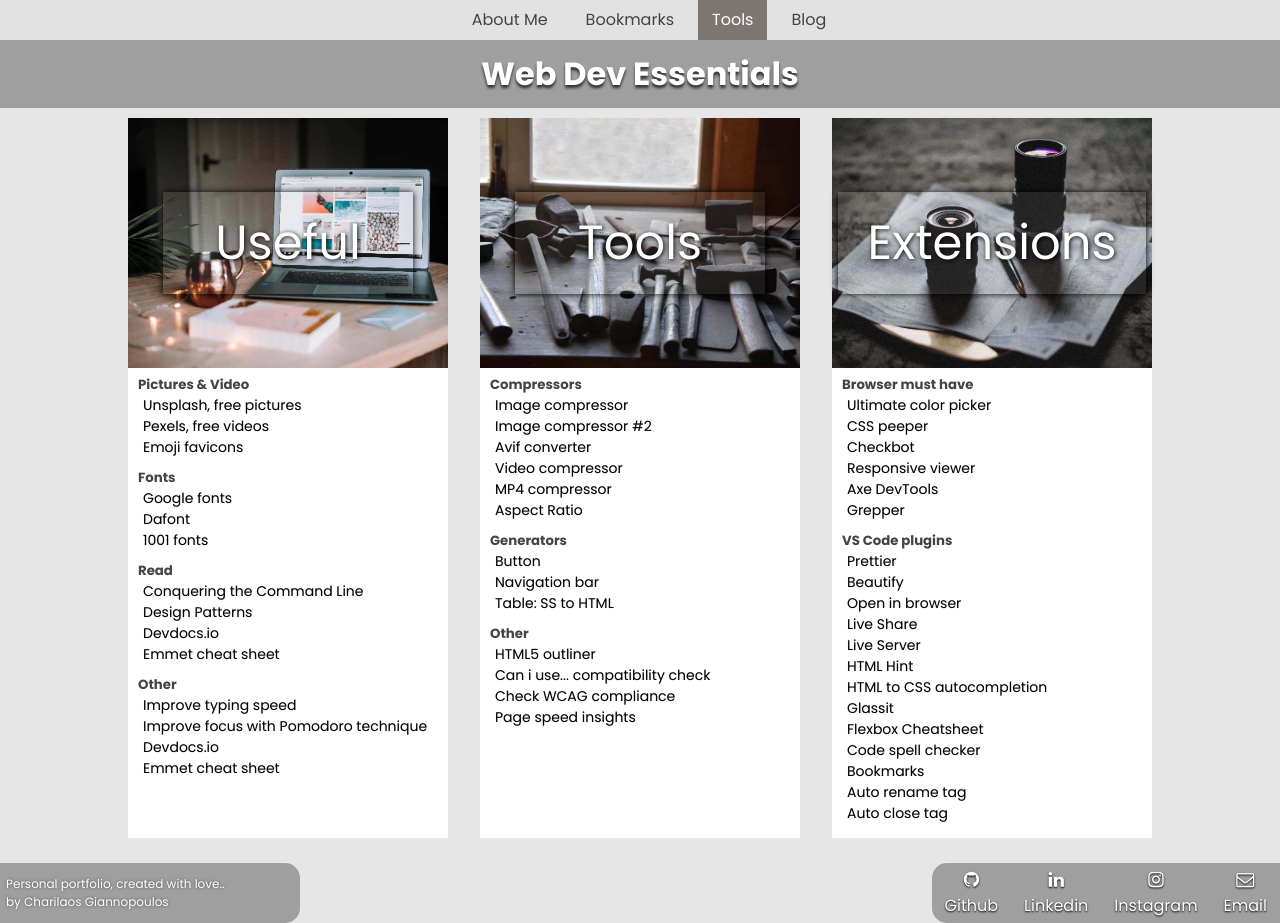
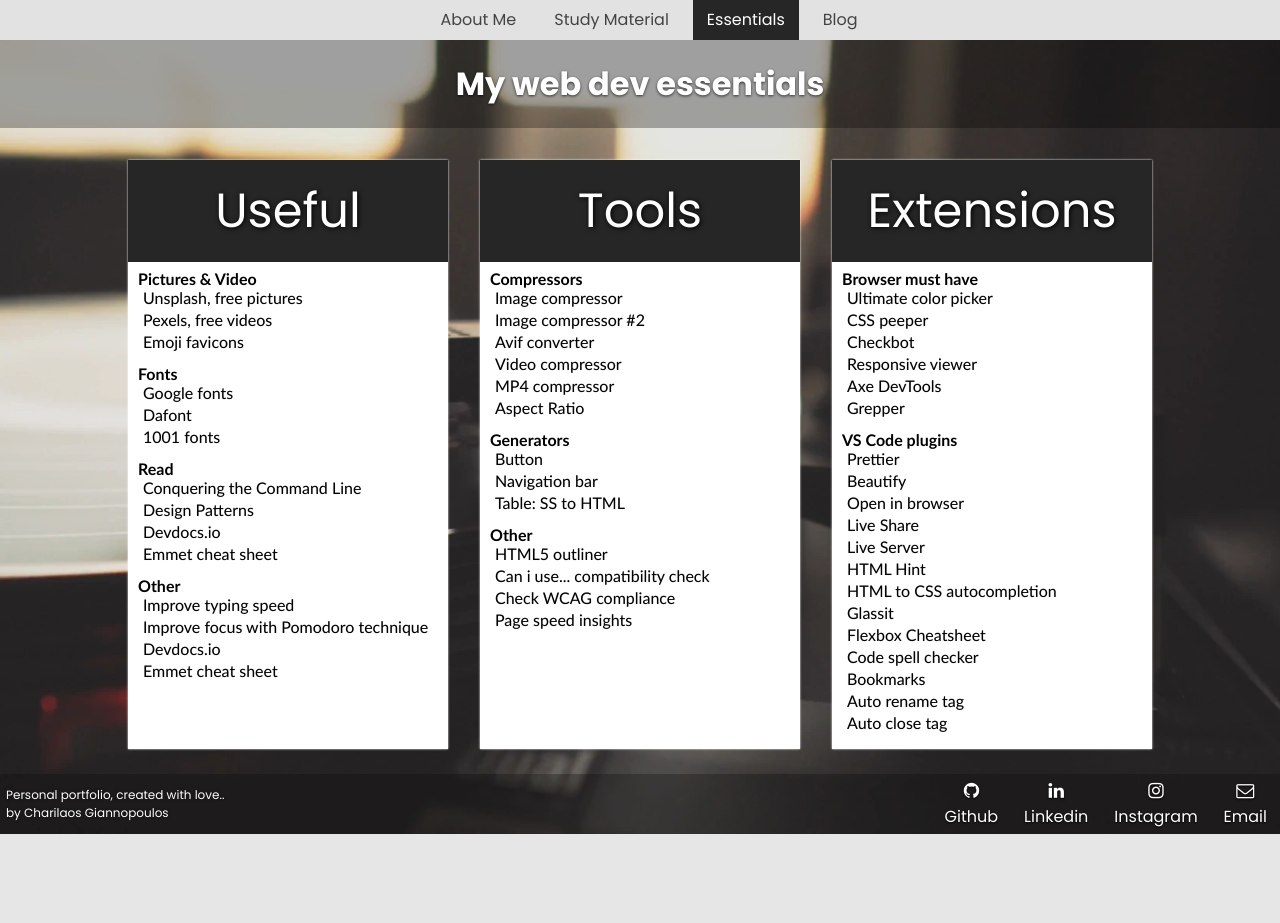
Before and after one commit to Amefurikozo/My-Little-Web-Dev-Handbook, a plain HTML site: page essentials.html in a window 1280 px wide. After the commit the page ends 834 px from the top, so only its background shows below. Drawn offline with Linux system fonts and the light colour scheme.

Commit message:
Complete makeover to the <study> and <essential> pages. They now share same css file and transitions. Some HTML fixes as well.

```diff
--- a/assets/css/about.css
+++ b/assets/css/about.css
@@ -183,8 +183,10 @@ ul.icons button {
 }
 
 body nav ul #current-page {
-    background-color: rgba(58, 47, 43, 0.6);
+    /* background-color: rgba(58, 47, 43, 0.6); */
+    background-color: rgb(38, 38, 38);
     color: white;
+    pointer-events: none;
 }
 
 /* Content Styling */
@@ -217,7 +219,7 @@ a {
     right: 0;
     bottom: 0;
     text-align: center;
-    text-shadow: 0px 3px 3px rgba(0, 0, 0, 0.7);
+    text-shadow: 0px 1px 3px rgba(0, 0, 0, 0.7);
 }
 
 .wrapper {
--- a/assets/css/bookmarks.css
+++ b/assets/css/rest.css
@@ -60,6 +60,7 @@ body::after {
     background-repeat: no-repeat;
     background-position: center;
     justify-content: space-between;
+    background-color: rgba(12, 12, 12, 0.3);
 
 }
 
@@ -89,7 +90,7 @@ ul.icons li {
     align-items: center;
     align-content: center;
     width: fit-content;
-    background-color: #a09fa0;
+    background-color: #a09fa000;
     border-top-left-radius: 15px;
     border-bottom-left-radius: 15px;
 }
@@ -105,7 +106,7 @@ small {
     align-items: center;
     font-size: 12px;
     /* background-color: rgba(255, 255, 255, 0.2); */
-    background-color: #a09fa0;
+    background-color: #a09fa000;
     text-shadow: 0px 0px 3px rgba(0, 0, 0, 0.5);
     color: #fff;
     padding-left: 6px;
@@ -164,8 +165,9 @@ small {
 }
 
 body nav ul #current-page {
-    background-color: rgba(58, 47, 43, 0.6);
+    background-color: rgb(38, 38, 38);;
     color: white;
+    pointer-events: none;
 }
 
 /* Button for links */
@@ -207,23 +209,39 @@ html {
 
 body {
     background: #fff;
-    color: #444;
+    color: black;
 }
 
 a {
-    color: black;
+    color: rgb(0, 0, 0);
     text-decoration: none;
+}
+
+h5 {
+    color: rgb(0, 0, 0);
+    font-size: 16px;
+    font-family: 'Gill Sans', 'Gill Sans MT', Calibri, 'Trebuchet MS', sans-serif;
 }
 
 #welcome{
     display: block;
     color: rgb(255, 255, 255);
-    background-color: RGB(160, 159, 160);
-    padding: 10px;
+    background-color: rgba(0, 0, 0, 0.3);
+    margin-top: 40px;
+    padding: 20px;
     width: 100%;
     height: fit-content;
+    position: absolute;
+    top: 0;
+    left: 0;
+    right: 0;
+    bottom: 0;
     text-align: center;
-    text-shadow: 0px 3px 3px rgba(0, 0, 0, 0.7);
+    text-shadow: 0px 1px 3px rgba(0, 0, 0, 0.7);
+}
+
+.wrapper{
+    margin-top: 70px;
 }
 
 .wrapper li {
@@ -232,37 +250,13 @@ a {
     padding: 0px;
 }
 
-.wrapper a:hover {
-    color: rgb(113, 106, 106);
-    text-decoration: underline;
+.wrapper a{
+    font-size: 16px;
+    font-family: 'Gill Sans', 'Gill Sans MT', Calibri, 'Trebuchet MS', sans-serif;
 }
 
-.html-image {
-    background-image: url(/assets/pictures/html-min.jpg);
-    background-size: cover;
-    background-repeat: no-repeat;
-    background-position: center;
-    width: auto;
-    height: 250px;
-}
-
-.css-image {
-    background-image: url(/assets/pictures/css-min.jpg);
-    background-size: cover;
-    background-repeat: no-repeat;
-    background-position: center;
-    width: auto;
-    height: 250px;
-    color: #fff;
-}
-
-.javascript-image {
-    background-image: url(/assets/pictures/js-min.jpg);
-    background-size: cover;
-    background-repeat: no-repeat;
-    background-position: center;
-    width: auto;
-    height: 250px;
+.wrapper a:hover {
+    text-decoration: 2px underline;
 }
 
 .box-image{
@@ -275,37 +269,41 @@ a {
 .box-image span {
     display: flex;
     flex-direction: column;
-    width: 250px;
+    width: 100%;
     height: fit-content;
     padding: 15px;
     color: #fff;
     font-size: 48px;
-    background-color: rgba(255, 255, 255, 0.07);
-    box-shadow:  0px 0px 7px black;
+    background-color: rgb(38, 38, 38, 1);
     text-shadow: 1px 1px 5px black;
     text-align: center;
     align-items: center;
     align-content: center;
 }
 
-.html {
-    /* background-color:  rgba(115, 115, 115, 0.05); */
+.html, .useful {
     text-shadow: 0px 1px 3px rgba(255, 255, 255, 0.2);
-    background-color:  rgb(255, 255, 255);
+    background-color:  rgba(255, 255, 255, 1);
+    box-shadow: 0px 0px 2px white;
 }
 
-.css {
-    /* background-color:  rgba(115, 115, 115, 0.05); */
+.css, .tools {
     text-shadow: 0px 1px 3px rgba(255, 255, 255, 0.2);
-    background-color:  rgb(255, 255, 255);
+    background-color:  rgba(255, 255, 255, 1);
+    box-shadow: 0px 0px 2px white;
 }
 
-.javascript {
-    /* background-color:  rgba(115, 115, 115, 0.05); */
+.javascript, .extensions {
     text-shadow: 0px 1px 3px rgba(255, 255, 255, 0.2);
-    background-color:  rgb(255, 255, 255);
+    background-color:  rgba(255, 255, 255, 1);
+    box-shadow: 0px 0px 2px white;
 }
 
 body{
     background-color: rgb(230, 230, 230);
+    background-image: url(/assets/pictures/bg.webp);
+    background-repeat: no-repeat;
+    background-position: center;
+    background-size: cover;
+    color: black;
 }
--- a/assets/css/tools.css
+++ /dev/null
@@ -1,320 +0,0 @@
-* {
-    margin: 0;
-    padding: 0;
-    box-sizing: border-box;
-    font-family: "Poppins", sans-serif;
-}
-
-/* Grid Structuring */
-.wrapper {
-    width: 100%;
-    max-width: 80%;
-    margin: 0 auto;
-    margin-top: 10px;
-    display: grid;
-    grid-template-columns: repeat(3, 1fr);
-    grid-template-rows: repeat(1, 1fr);
-    grid-column-gap: 2em;
-    grid-row-gap: 200px;
-}
-
-.useful {
-    grid-column: 1;
-    grid-row: 1;
-}
-
-.tools {
-    grid-column: 2;
-    grid-row: 1;
-}
-
-
-.extensions {
-    grid-column: 3;
-    grid-row: 1;
-    grid-row: 1;
-}
-
-/* Footer */
-body {
-    height: 100%;
-    min-height:100vh;
-    margin:0;
-    position:relative;
-}
-
-body::after {
-    content: '';
-    display: block;
-    height: 60px; /* Set same as footer's height */
-}
-
-#footer {
-    display: inline-flex;
-    width: 100%;
-    position: absolute;
-    bottom: 0;
-    /* background-color:  rgba(40, 36, 34, 0.7);
-    background-image: url(/assets/pictures/footer.jpg); */
-    background-size: cover;
-    background-repeat: no-repeat;
-    background-position: center;
-    justify-content: space-between;
-
-}
-
-.icon:before {
-    color: rgb(255, 255, 255);
-    font-family: FontAwesome;
-    font-size: 18px;
-    text-shadow: 0px 1px 2px rgb(0, 0, 0);
-}
-
-ul.icons li {
-    padding: 5px;
-    padding-left: 13px;
-    padding-right: 13px;
-    list-style: none;
-}
-
-.icons li:hover {
-    background-color: rgba(255, 255, 255, 0.2);
-}
-
-.icons {
-    display: inline-flex;
-    flex-direction: row;
-    justify-content: end;
-    text-align: center;
-    align-items: center;
-    align-content: center;
-    width: fit-content;
-    background-color: #a09fa0;
-    border-top-left-radius: 15px;
-    border-bottom-left-radius: 15px;
-}
-
-.label{
-    color: rgb(255, 255, 255);
-    text-shadow: 0px 1px 2px rgb(0, 0, 0);
-}
-
-small {
-    display: flex;
-    width: 300px;
-    align-items: center;
-    font-size: 12px;
-    /* background-color: rgba(255, 255, 255, 0.2); */
-    background-color: #a09fa0;
-    text-shadow: 0px 0px 3px rgba(0, 0, 0, 0.5);
-    color: #fff;
-    padding-left: 6px;
-    text-align: left;
-    border-top-right-radius: 15px;
-    border-bottom-right-radius: 15px;
-}
-
-/* Navigation Bar */
-#menu {
-    display: grid;
-    justify-content: center;
-	background-color: #e2e2e2;;
-	color: rgb(0, 0, 0);
-	height: 40px;
-	padding-left: 18px;
-	border-radius: 0px;
-    margin: 0 auto;
-}
-
-#menu ul, #menu li {
-	margin: 0 auto;
-	padding: 0;
-	list-style: none
-}
-
-#menu li {
-	float: left;
-	display: inline;
-	position: relative;
-    padding-left: 5px;
-    padding-right: 5px;
-}
-
-#menu a {
-	display: block;
-	line-height: 40px;
-	padding: 0 14px;
-	text-decoration: none;
-	color: rgba(0, 0, 0, 0.7);
-	font-size: 16px;
-	text-transform: capitalize;
-}
-
-#menu li a:hover {
-	background-color: #a09fa0;
-    color: white;
-}
-
-#menu label {
-	display: none;
-	line-height: 40px;
-	text-align: center;
-	position: absolute;
-	left: 35px;
-}
-
-body nav ul #current-page {
-    background-color: rgba(58, 47, 43, 0.6);
-    color: white;
-}
-
-/* Button for links */
-button {
-    display: block;
-    margin-left: 10px;
-    text-align: left;
-    border: none;
-    background: none;
-	color: inherit;
-}
-
-button:hover {
-    cursor: pointer;
-}
-
-button:hover::after {
-    content: '⬅';
-    margin-left: 2px;
-    cursor: pointer;
-    font-weight: bold;
-}
-
-.links{
-    margin-top: 7px;
-    margin-bottom: 14px;
-}
-
-.links li {
-    /* display: none; */
-    margin-left: 25px;
-    font-size: 14px;
-    text-shadow: 0px 0px 1px rgba(0, 0, 0, 0.2);
-}
-
-.links ul {
-    margin-bottom: 10px;
-}
-
-/* Content Styling */
-html {
-    font-size: 12pt;
-}
-
-body {
-    background: #fff;
-    color: #444;
-}
-
-a {
-    color: black;
-    text-decoration: none;
-}
-
-h5 {
-    margin-left: 10px;
-}
-
-#welcome{
-    display: block;
-    color: rgb(255, 255, 255);
-    background-color: RGB(160, 159, 160);
-    padding: 10px;
-    width: 100%;
-    height: fit-content;
-    text-align: center;
-    text-shadow: 0px 3px 3px rgba(0, 0, 0, 0.7);
-}
-
-.wrapper li {
-    list-style: none;
-    margin-left:15px;
-    padding: 0px;
-}
-
-.wrapper a:hover {
-    color: rgb(113, 106, 106);
-    text-decoration: underline;
-}
-
-.useful-image {
-    background-image: url(/assets/pictures/useful-min.jpg);
-    background-size: cover;
-    background-repeat: no-repeat;
-    background-position: center;
-    width: auto;
-    height: 250px;
-}
-
-.tools-image {
-    background-image: url(/assets/pictures/tools-min.jpg);
-    background-size: cover;
-    background-repeat: no-repeat;
-    background-position: center;
-    width: auto;
-    height: 250px;
-    color: #fff;
-}
-
-.box-image{
-    display: flex;
-    flex-direction: column;
-    justify-content: center;
-    align-items: center;
-}
-
-.extensions-image {
-    background-image: url(/assets/pictures/extensions-min.jpg);
-    background-size: cover;
-    background-repeat: no-repeat;
-    background-position: center;
-    width: auto;
-    height: 250px;
-}
-
-.box-image span {
-    display: flex;
-    flex-direction: column;
-    width: 250px;
-    height: fit-content;
-    padding: 15px;
-    color: #fff;
-    font-size: 48px;
-    background-color: rgba(255, 255, 255, 0.07);
-    box-shadow:  0px 0px 7px black;
-    text-shadow: 1px 1px 5px black;
-    text-align: center;
-    align-items: center;
-    align-content: center;
-}
-
-.useful {
-    /* background-color:  rgba(115, 115, 115, 0.05); */
-    text-shadow: 0px 1px 3px rgba(255, 255, 255, 0.2);
-    background-color:  rgb(255, 255, 255);
-}
-
-.tools {
-    /* background-color:  rgba(115, 115, 115, 0.05); */
-    text-shadow: 0px 1px 3px rgba(255, 255, 255, 0.2);
-    background-color:  rgb(255, 255, 255);
-}
-
-.extensions {
-    /* background-color:  rgba(115, 115, 115, 0.05); */
-    text-shadow: 0px 1px 3px rgba(255, 255, 255, 0.2);
-    background-color:  rgb(255, 255, 255);
-}
-
-body{
-    background-color: rgb(230, 230, 230);
-}
--- a/assets/css/transitions.css
+++ b/assets/css/transitions.css
@@ -9,7 +9,7 @@
 }
 
 .transition{
-    animation: transitionLtR 1.8s ease-in-out;
+    animation: transitionLtR 1.75s ease-in-out;
 }
 
 @keyframes transitionTtB {
@@ -25,7 +25,7 @@
 }
 
 .welc-tr{
-    animation: transitionTtB 1.4s ease-in;
+    animation: transitionTtB 1.5s ease-in;
 }
 
 @keyframes transitionSm {
@@ -39,5 +39,21 @@
 }
 
 .sm-tr{
-    animation: transitionSm 1.2s ease-in-out;
+    animation: transitionSm 1.25s ease-in-out;
 }
+
+
+@keyframes transitionOpSc {
+    from {
+        opacity: 0;
+        transform: scale(75%)
+    }
+    to {
+        opacity: 1;
+        transform: scale(100%)
+    }
+}
+
+.other-tr{
+    animation: transitionOpSc 0.75s ease-in;
+}
--- a/tools.html
+++ b/essentials.html
@@ -7,7 +7,7 @@
     <meta name="Charilaos Giannopoulos" content="Useful Web Dev tools, extensions, links"/>
     <meta name="description" content="Useful tools, browser extensions, VS Code plugins and pages helpful for web developing. Must check, must have.">
     <title>Tools & More</title>
-    <link rel="stylesheet" href="assets/css/tools.css" />
+    <link rel="stylesheet" href="assets/css/rest.css" />
     <link rel="shortcut icon" type="image/svg" href="assets/favi/tool-favi.png"/>
     <link rel="stylesheet" href="https://cdnjs.cloudflare.com/ajax/libs/font-awesome/4.7.0/css/font-awesome.min.css">
     <link rel="stylesheet" href="https://fonts.googleapis.com/css?family=Poppins:300,400,500,600,700">
@@ -15,18 +15,23 @@
 </head>
 
 <body>
+    <header>
         <nav id="menu">
             <ul>
                 <li><a href="index.html">About me</a></li>
-            <li><a href="bookmarks.html">Bookmarks</a></li>
-            <li><a href="tools.html" id="current-page">Tools</a></li>
+                <li><a href="study.html">Study Material</a></li>
+                <li><a href="essentials.html" id="current-page">Essentials</a></li>
                 <li><a href="blog.html">Blog</a></li>
             </ul>
         </nav>
+        <div>
+            <h1 id="welcome" class="transition">My web dev essentials</h1>
+        </div>
+    </header>
 
-    <div id="welcome"><h1>Web Dev Essentials</h1></div>
-    <div class="wrapper">
-        <div class="useful">
+    <br><br>
+    <section class="wrapper other-tr">
+        <section class="useful">
             <div class="useful-image box-image">
                 <span>Useful</span>
             </div>
@@ -63,9 +68,9 @@
                     <li><a href="https://docs.emmet.io/cheat-sheet/" title="docs.emmet.io/cheat-sheet/">Emmet cheat sheet</a></li>
                 </ul>
             </div>
-        </div>
+        </section>
 
-        <div class="tools">
+        <section class="tools">
             <div class="tools-image box-image">
                 <span>Tools</span>
             </div>
@@ -96,11 +101,11 @@
                     <li><a href="https://pagespeed.web.dev/" title="pagespeed.web.dev">Page speed insights</a></li>
                 </ul>
             </div>
-        </div>
+        </section>
 
-        <div class="extensions">
+        <section class="extensions">
             <div class="extensions-image box-image">
-                <span style="width: fit-content; padding: 15px 30px 15px 30px;">Extensions</span>
+                <span>Extensions</span>
             </div>
 
             <div class="links">
@@ -131,8 +136,8 @@
                     <li><a href="https://marketplace.visualstudio.com/items?itemName=formulahendry.auto-close-tag" title="marketplace.visualstudio.com">Auto close tag</a></li>
                 </ul>
             </div>
-        </div>
-    </div>
+        </section>
+    </section>
 
     <br>
 
```
Also changed, not shown: blog.html (added, +12 -0 lines), index.html (+2 -2 lines), study.html (renamed from bookmarks.html, +8 -8 lines), assets/pictures/css-min.jpg (deleted), assets/pictures/extensions-min.jpg (deleted), assets/pictures/html-min.jpg (deleted), assets/pictures/js-min.jpg (deleted), assets/pictures/tools-min.jpg (deleted), assets/pictures/useful-min.jpg (deleted). Lines whose indentation alone changed are shown as unchanged.
